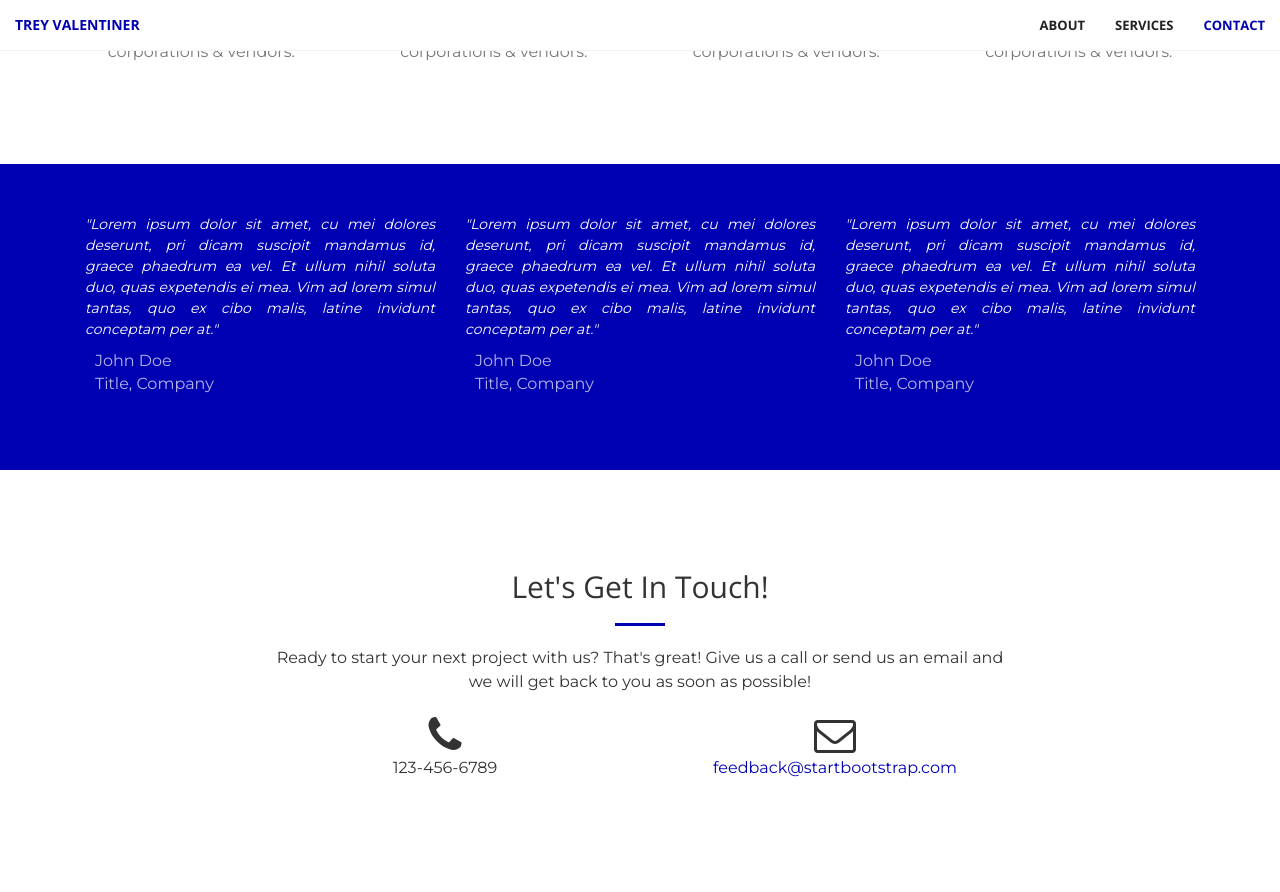
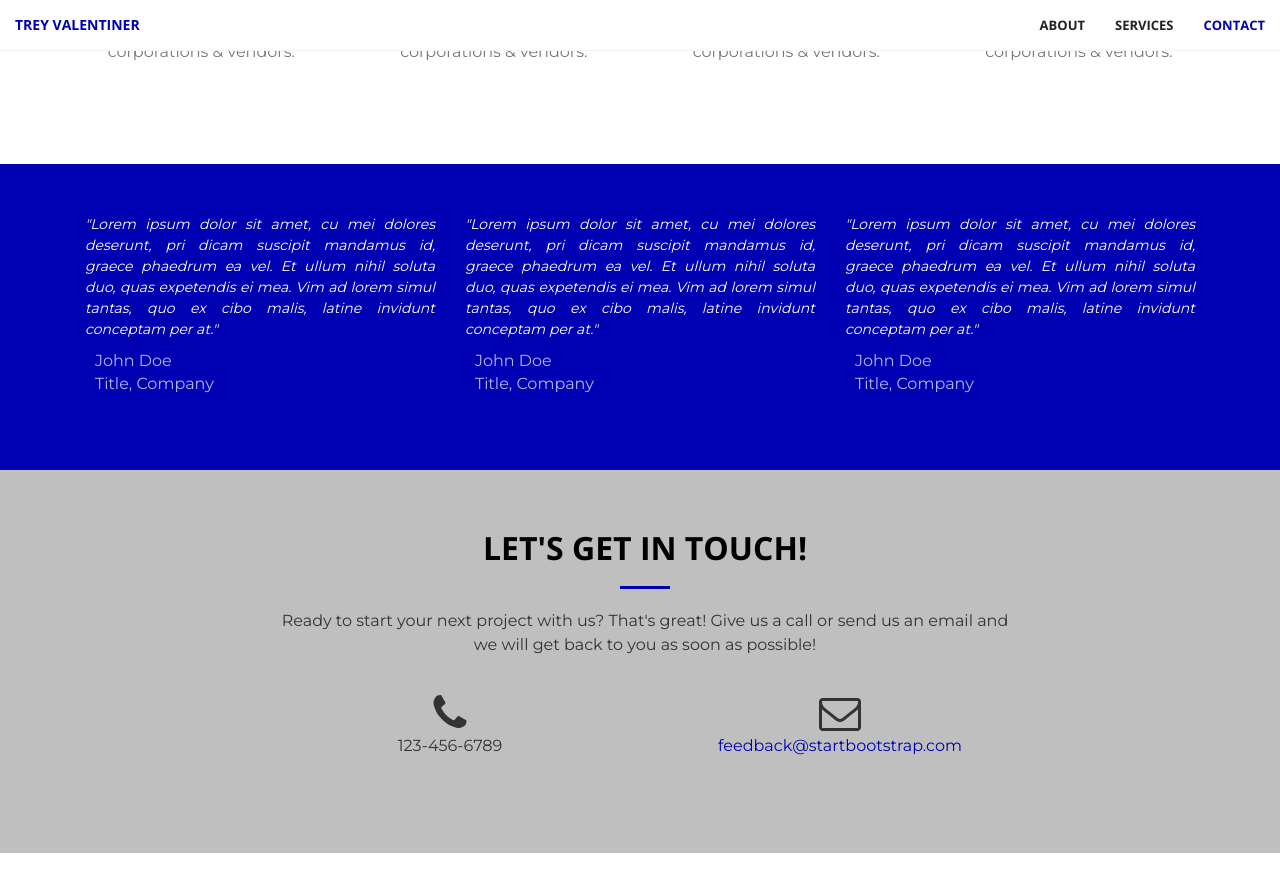
Before and after one commit to emmvalenti/emmvalenti.github.io, a Jekyll site: the page VAL_site-copy/index.html, which Jekyll copies as it is, in a window 1280 px wide and 900 px high, scrolled down 1661 px. Shown: the top 892 px of the window. Built offline with Jekyll 4.4.1, drawn with Linux system fonts in a browser that asks for light colours; nearby versions of some CDN libraries; after the commit the page ends 2514 px from its top, so only the background shows below that.

Commit message:
add rules for contact form

```diff
--- a/VAL_site-copy/css/creative.css
+++ b/VAL_site-copy/css/creative.css
@@ -67,6 +67,7 @@ p {
 section {
   padding: 100px 0;
 }
+
 aside {
   padding: 50px 0;
 }
@@ -120,6 +121,82 @@ aside {
 p.quote{
   margin-bottom: 10px;
 }
+
+/*CONTACT FORM*/
+section#contact {
+  background-color: #bfbfbf;
+}
+section#contact .section-heading {
+  color: #000000;
+  text-transform: uppercase;
+  font-weight: bold;
+}
+section#contact .form-group {
+  margin-bottom: 25px;
+}
+section#contact .form-group input,
+section#contact .form-group textarea {
+  padding: 20px;
+}
+section#contact .form-group input.form-control {
+  height: auto;
+}
+section#contact .form-group textarea.form-control {
+  height: 256px;
+}
+section#contact .form-control:focus {
+  border-color: #0000b3;
+  box-shadow: none;
+}
+section#contact ::-webkit-input-placeholder {
+  font-family: "Montserrat", "Helvetica Neue", Helvetica, Arial, sans-serif;
+  text-transform: uppercase;
+  font-weight: 700;
+  color: #bfbfbf;
+}
+section#contact :-moz-placeholder {
+  /* Firefox 18- */
+  font-family: "Montserrat", "Helvetica Neue", Helvetica, Arial, sans-serif;
+  text-transform: uppercase;
+  font-weight: 700;
+  color: #bfbfbf;
+}
+section#contact ::-moz-placeholder {
+  /* Firefox 19+ */
+  font-family: "Montserrat", "Helvetica Neue", Helvetica, Arial, sans-serif;
+  text-transform: uppercase;
+  font-weight: 700;
+  color: #bfbfbf;
+}
+section#contact :-ms-input-placeholder {
+  font-family: "Montserrat", "Helvetica Neue", Helvetica, Arial, sans-serif;
+  text-transform: uppercase;
+  font-weight: 700;
+  color: #bfbfbf;
+}
+section#contact .text-danger {
+  color: #e74c3c;
+}
+
+section#contact {
+  padding: 60px;
+}
+
+section#contact p {
+  margin-bottom: 35px;
+}
+
+#contact h2.section-heading {
+  margin-bottom: 15px;
+  font-size: 32px;
+}
+
+#contact button.btn.btn-xl {
+  color: #ffffff;
+  background-color: #0000b3;
+  margin-top: 25px;
+}
+/*END CONTACT FORM RULES*/
 
 /* CORRECT SPACING NEEDS TO BE FIXED FOR MEDIA QUERIES */
 .col-md-4 {
```
